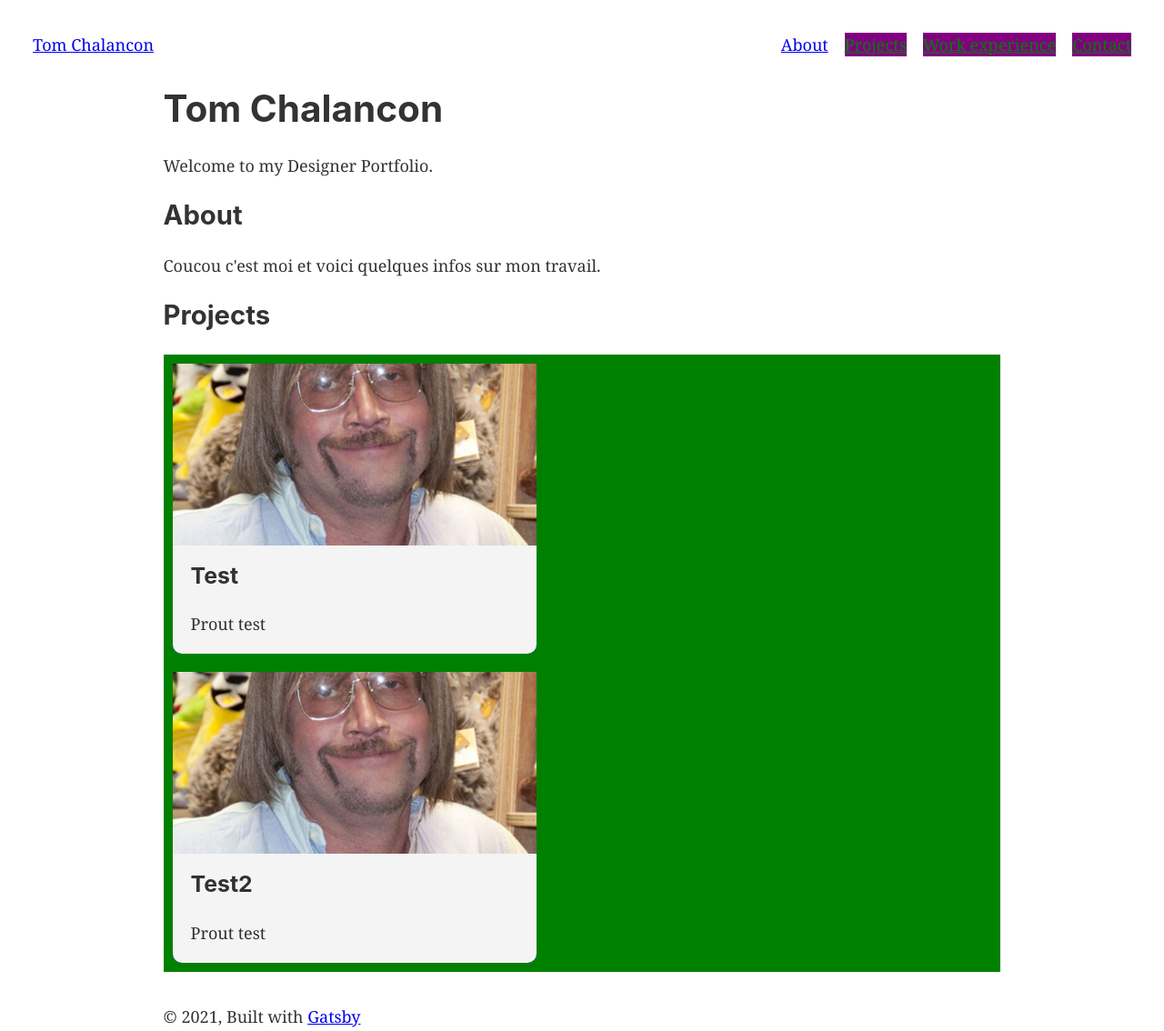
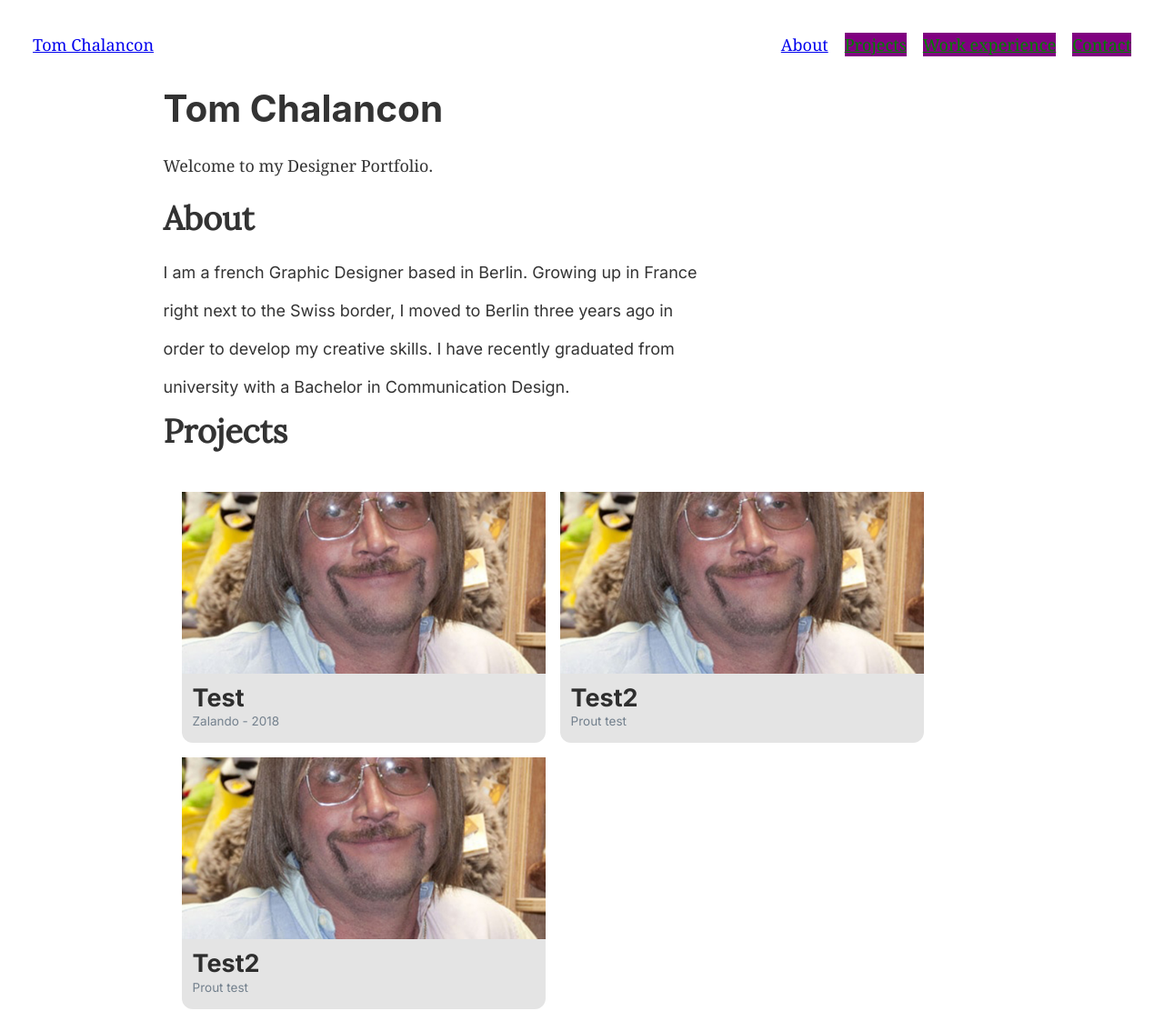
Before and after one commit to jmdtc/netlify-test, a Gatsby site: page / in a window 1280 px wide. Shown: the top 1134 px of the page at 91% size. Built offline with nearby package versions, Linux system fonts and the light colour scheme; Gatsby itself is replaced by a stand-in of ours.

Commit message:
tom/amélioration_cards

```diff
--- a/src/components/projectCard.js
+++ b/src/components/projectCard.js
@@ -3,38 +3,44 @@ import { StaticImage } from "gatsby-plugin-image"
 import PropTypes from "prop-types"
 import styled from "styled-components"
 
-const Container = styled.div`
-    display: grid;
-    grid-column-gap: 40px;
-    grid-template-columns: 400px;
-    background-color: red;
-    padding: 10px;
-    background-color: green;
-`
 
 const Card = styled.div`
-    border-radius: 10px;
-    background-color: blue;
+    border-radius: 12px;
+    padding: 8px;
 `
 
 const ImageContainer = styled.div`
+    border-radius: 12px;
     background-color: red;
 `
 
 const TextContainer = styled.div`
-    border-radius: 0px 0px 10px 10px;
-    padding: 20px;
-    background-color: #F4F4F4;
+    border-radius: 0px 0px 12px 12px;
+    padding: 12px;
+    background-color: #E4E4E4;
+`
+
+const TitleCard = styled.h2`
+    font-family: 'Inter', sans-serif;
+    font-size: 1.5em;
+    font-weight: 700;
+    margin-bottom: 4px;
+`
+const SubtitleCard = styled.h4`
+    font-family: 'Inter', sans-serif;
+    font-size: 0.75em;
+    font-weight: 400;
+    margin-bottom: 4px;
+    color: #73808D
 `
 
 const ProjectCard = ({ project }) => {
     const { title, subtitle, image, path } = project
     return (
-        <Container>
         <Card>
             <ImageContainer>
                 <StaticImage
-                        src= "../images/coucou.jpg"
+                    src="../images/coucou.jpg"
                     alt="Francois"
                     placeholder="blurred"
                     height={200}
@@ -42,11 +48,10 @@ const ProjectCard = ({ project }) => {
                 />
             </ImageContainer>
             <TextContainer>
-                    <h3> {title} </h3>
-                    <span> {subtitle} </span>
+                <TitleCard> {title} </TitleCard>
+                <SubtitleCard> {subtitle} </SubtitleCard>
             </TextContainer>
         </Card>
-        </Container>
     )
 }
 
--- a/src/pages/index.js
+++ b/src/pages/index.js
@@ -10,6 +10,12 @@ import ProjectCard from "../components/projectCard"
 const projects = [
   {
     title: "Test",
+    subtitle: "Zalando - 2018",
+    image: "../images/coucou.jpg",
+    path: "/projects/some-path"
+  },
+  {
+    title: "Test2",
     subtitle: "Prout test",
     image: "../images/coucou.jpg",
     path: "/projects/some-path"
@@ -22,6 +28,24 @@ const projects = [
   },
 ]
 
+const Container = styled.div`
+    display: flex;
+    flex-wrap: wrap;
+    justify-content: flex-start;
+    padding: 12px;
+`
+const Title = styled.h2`
+    font-family: 'Lora', serif;
+    font-size: 2em;
+    font-weight: 700;
+`
+
+const About = styled.p`
+    font-family: 'Inter', sans-serif;
+    font-weight: 500;
+    margin-bottom: 16px;
+`
+
 const IndexPage = () => {
   return (
     <Layout>
@@ -29,15 +53,23 @@ const IndexPage = () => {
       <h1>Tom Chalancon</h1>
       <p>Welcome to my Designer Portfolio.</p>
 
-      <h2>About</h2>
-      <p>Coucou c'est moi et voici quelques infos sur mon travail.</p>
+      <Title>About</Title>
+      <About>I am a french Graphic Designer based in Berlin. Growing up in France{"\n"}</About>
+      <About>right next to the Swiss border, I moved to Berlin three years ago in</About>
+      <About>order to develop my creative skills. I have recently graduated from</About>
+      <About>university with a Bachelor in Communication Design.</About>
 
-      <h2>Projects</h2>
-      {
-        projects.map(project => <ProjectCard project={project} key={project.title} />)
-      }
+      <Title>Projects</Title>
+      <Container>
+        {
+          projects.map(project => <ProjectCard project={project} key={project.title} />)
+        }
+      </Container>
+
+
 
       <div id="contact"></div>
+
     </Layout>
   )
 }
```
Lines whose indentation alone changed are shown as unchanged.
